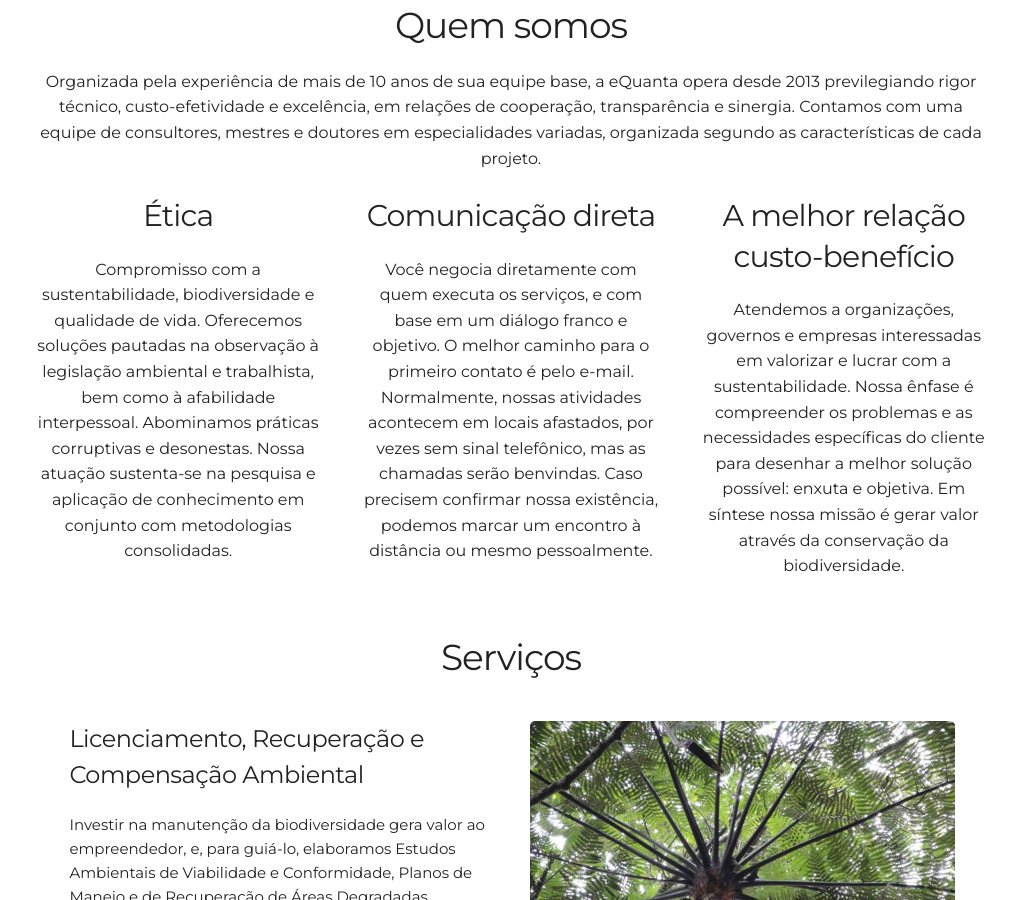
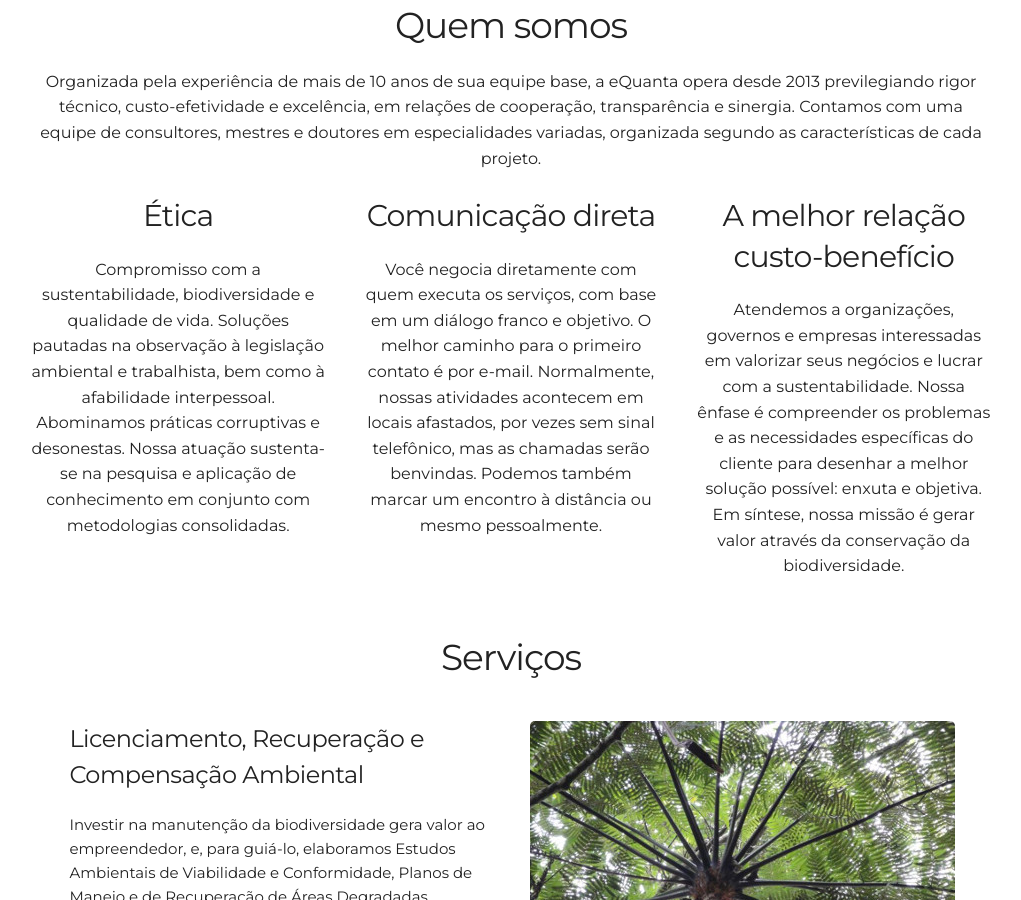
Before and after one commit to leroy1977/eQ1, a Jekyll site: the page built from index.html, in a window 1280 px wide and 900 px high, scrolled down 923 px. Shown: the whole window, without its empty margins (129-1150 px from the left). Built offline with Jekyll 4.4.1, drawn with Linux system fonts in a browser that asks for light colours.

Commit message:
Update about.html

```diff
--- a/_includes/about.html
+++ b/_includes/about.html
@@ -13,7 +13,7 @@
      <!-- <i class="devicon-html5-plain-wordmark"></i> -->
      <!-- <i class="devicon-bootstrap-plain-wordmark colored"></i> -->
      <!-- <i class="devicon-sass-original colored"></i> -->
-      <p>Compromisso com a sustentabilidade, biodiversidade e qualidade de vida. Oferecemos soluções pautadas na observação à legislação ambiental e trabalhista, bem como à afabilidade interpessoal. Abominamos práticas corruptivas e desonestas. Nossa atuação sustenta-se na pesquisa e aplicação de conhecimento em conjunto com metodologias consolidadas.</p>
+      <p>Compromisso com a sustentabilidade, biodiversidade e qualidade de vida. Soluções pautadas na observação à legislação ambiental e trabalhista, bem como à afabilidade interpessoal. Abominamos práticas corruptivas e desonestas. Nossa atuação sustenta-se na pesquisa e aplicação de conhecimento em conjunto com metodologias consolidadas.</p>
     </div>
     <div class="four columns">
       <h4>Comunicação direta</h4>
@@ -21,7 +21,7 @@
       <!-- <i class="devicon-git-plain"></i>
       <i class="devicon-gulp-plain colored"></i>
       <i class="devicon-atom-original-wordmark"></i> -->
-      <p> Você negocia diretamente com quem executa os serviços, e com base em um diálogo franco e objetivo. O melhor caminho para o primeiro contato é pelo e-mail. Normalmente, nossas atividades acontecem em locais afastados, por vezes sem sinal telefônico, mas as chamadas serão benvindas. Caso precisem confirmar nossa existência, podemos marcar um encontro à distância ou mesmo pessoalmente.</p>
+      <p> Você negocia diretamente com quem executa os serviços, com base em um diálogo franco e objetivo. O melhor caminho para o primeiro contato é por e-mail. Normalmente, nossas atividades acontecem em locais afastados, por vezes sem sinal telefônico, mas as chamadas serão benvindas. Podemos também marcar um encontro à distância ou mesmo pessoalmente.</p>
     </div>
     <div class="four columns">
       <h4>A melhor relação custo-benefício</h4>
@@ -29,7 +29,7 @@
       <!-- <i class="devicon-git-plain"></i>
       <i class="devicon-gulp-plain colored"></i>
       <i class="devicon-atom-original-wordmark"></i> -->
-      <p>Atendemos a organizações, governos e empresas interessadas em valorizar e lucrar com a sustentabilidade. Nossa ênfase é compreender os problemas e as necessidades específicas do cliente para desenhar a melhor solução possível: enxuta e objetiva. Em síntese nossa missão é gerar valor através da conservação da biodiversidade.</p>
+      <p>Atendemos a organizações, governos e empresas interessadas em valorizar seus negócios e lucrar com a sustentabilidade. Nossa ênfase é compreender os problemas e as necessidades específicas do cliente para desenhar a melhor solução possível: enxuta e objetiva. Em síntese, nossa missão é gerar valor através da conservação da biodiversidade.</p>
     </div>
   </div>
 </div>
```
